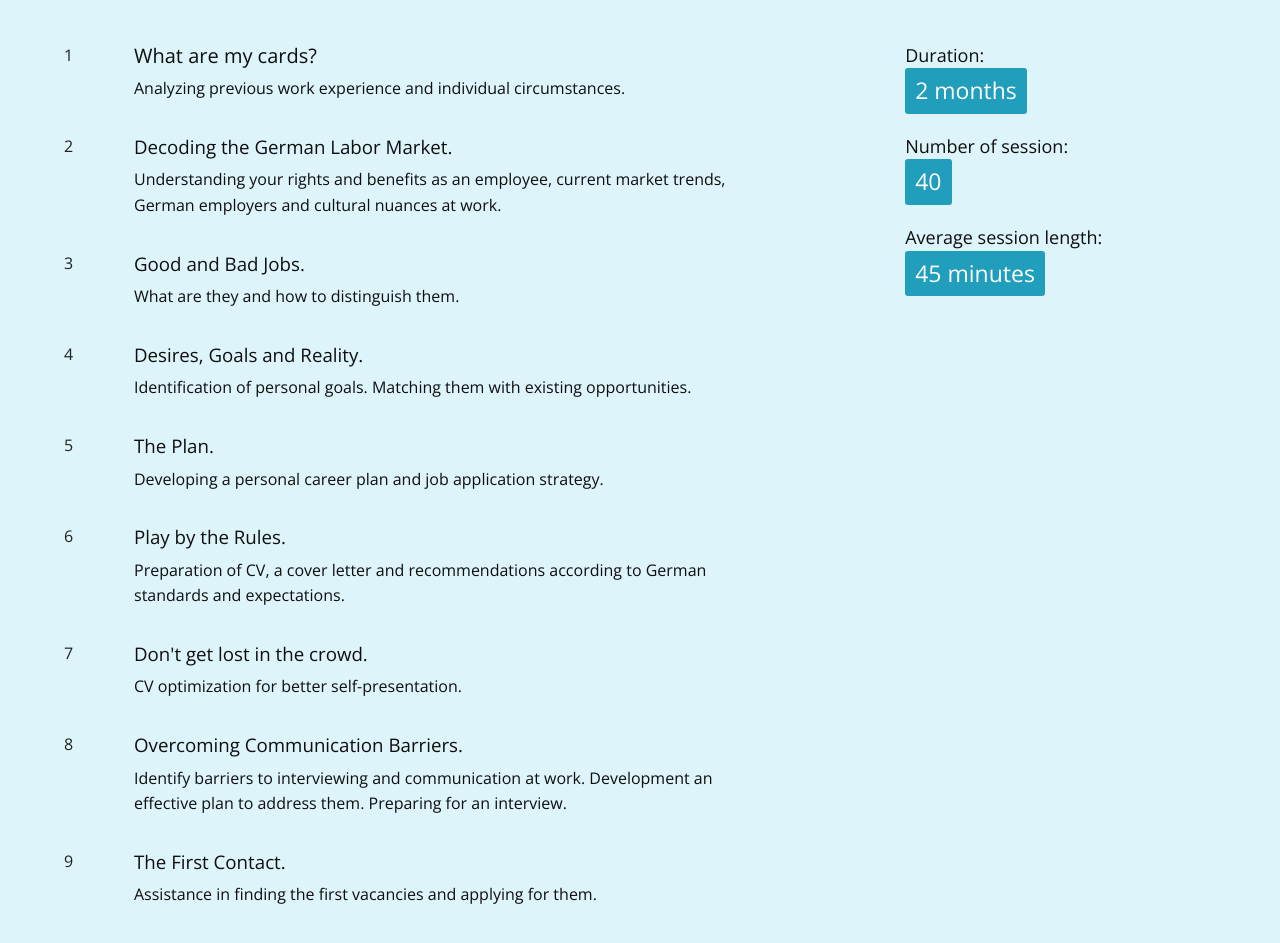
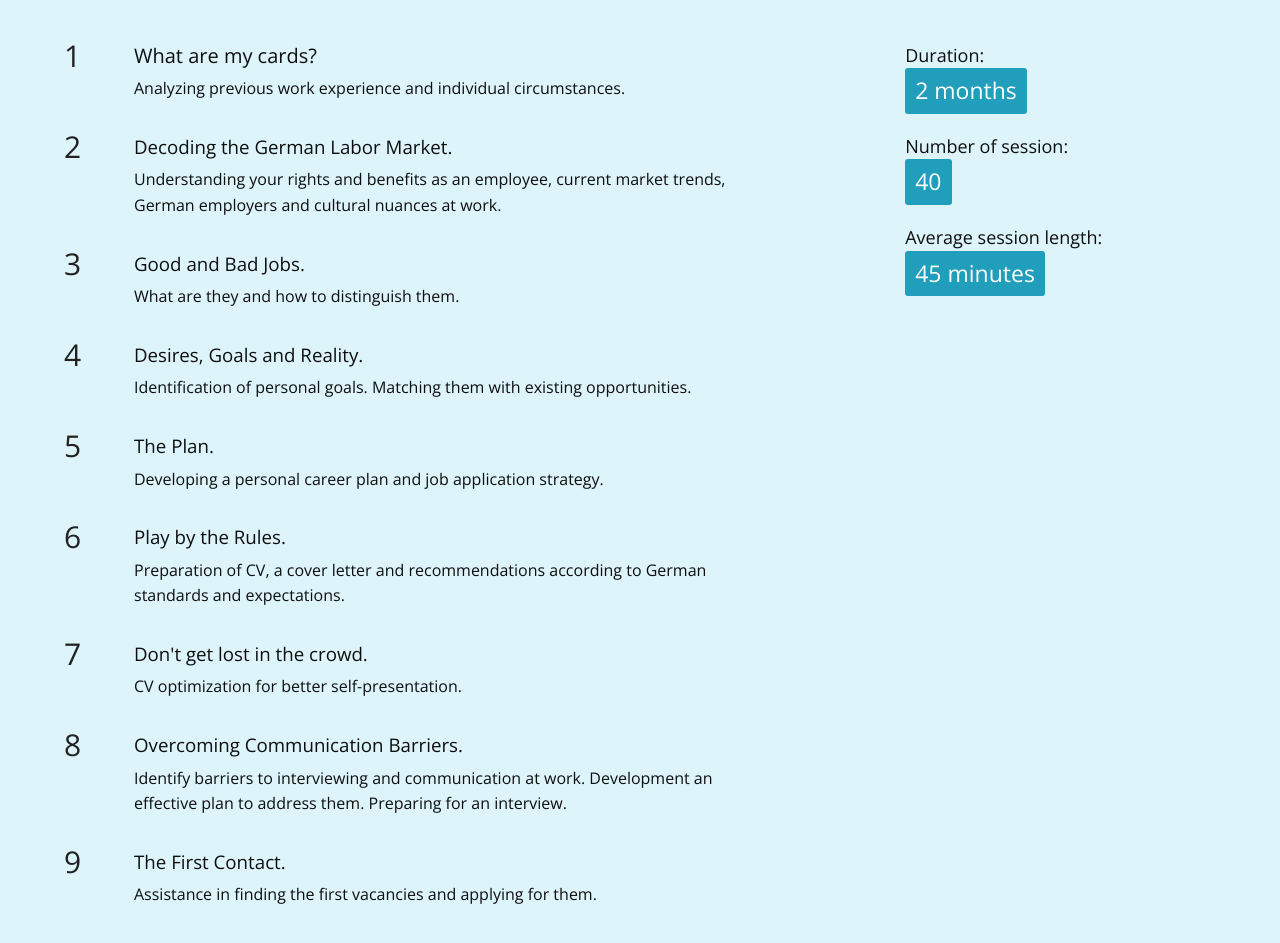
Before and after one commit to evgen-ryzhkov/Application-coaching-HTML, a website built with Parcel: page index.html in a window 1280 px wide. Shown: the part 4820-5763 px from the top of the page. Built offline with nearby package versions, Linux system fonts and the light colour scheme.

Commit message:
Commit from TeleportHQ

```diff
--- a/index.html
+++ b/index.html
@@ -406,7 +406,7 @@
                     </span>
                     <br />
                   </p>
-                  <span class="Content module-number">1</span>
+                  <span class="module-number">1</span>
                 </div>
                 <div class="home-container18">
                   <h3 class="module-title">
@@ -417,14 +417,14 @@
                     current market trends, German employers and cultural nuances
                     at work.
                   </p>
-                  <span class="Content module-number">2</span>
+                  <span class="module-number">2</span>
                 </div>
                 <div class="home-container19">
                   <h3 class="module-title">Good and Bad Jobs.</h3>
                   <p class="home-text048">
                     What are they and how to distinguish them.
                   </p>
-                  <span class="Content module-number">3</span>
+                  <span class="module-number">3</span>
                 </div>
                 <div class="home-container20">
                   <h3 class="module-title">Desires, Goals and Reality.</h3>
@@ -432,7 +432,7 @@
                     Identification of personal goals. Matching them with
                     existing opportunities.
                   </p>
-                  <span class="Content module-number">4</span>
+                  <span class="module-number">4</span>
                 </div>
                 <div class="home-container21">
                   <h3 class="module-title">The Plan.</h3>
@@ -440,7 +440,7 @@
                     Developing a personal career plan and job application
                     strategy.
                   </p>
-                  <span class="Content module-number">5</span>
+                  <span class="module-number">5</span>
                 </div>
                 <div class="home-container22">
                   <h3 class="module-title">Play by the Rules.</h3>
@@ -448,7 +448,7 @@
                     Preparation of CV, a cover letter and recommendations
                     according to German standards and expectations.
                   </p>
-                  <span class="Content module-number">6</span>
+                  <span class="module-number">6</span>
                 </div>
                 <div class="home-container23">
                   <h3 class="module-title">Don't get lost in the crowd.</h3>
@@ -457,7 +457,7 @@
                     <br />
                     <span></span>
                   </p>
-                  <span class="Content module-number">7</span>
+                  <span class="module-number">7</span>
                 </div>
                 <div class="home-container24">
                   <h3 class="module-title">
@@ -468,7 +468,7 @@
                     Development an effective plan to address them. Preparing for
                     an interview.
                   </p>
-                  <span class="Content module-number">8</span>
+                  <span class="module-number">8</span>
                 </div>
                 <div class="home-container25">
                   <h3 class="module-title">The First Contact.</h3>
@@ -476,7 +476,7 @@
                     Assistance in finding the first vacancies and applying for
                     them.
                   </p>
-                  <span class="Content module-number">9</span>
+                  <span class="module-number">9</span>
                 </div>
               </div>
               <div class="home-container26">
```
